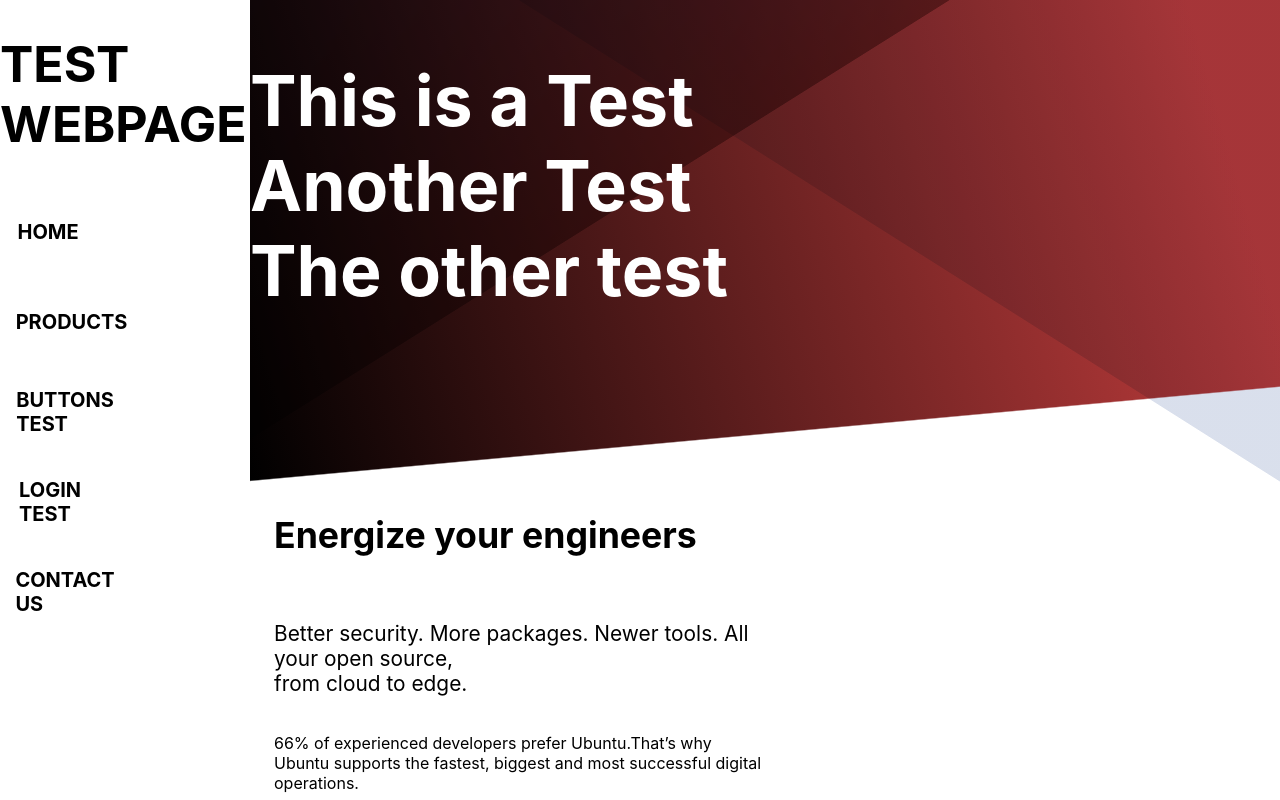
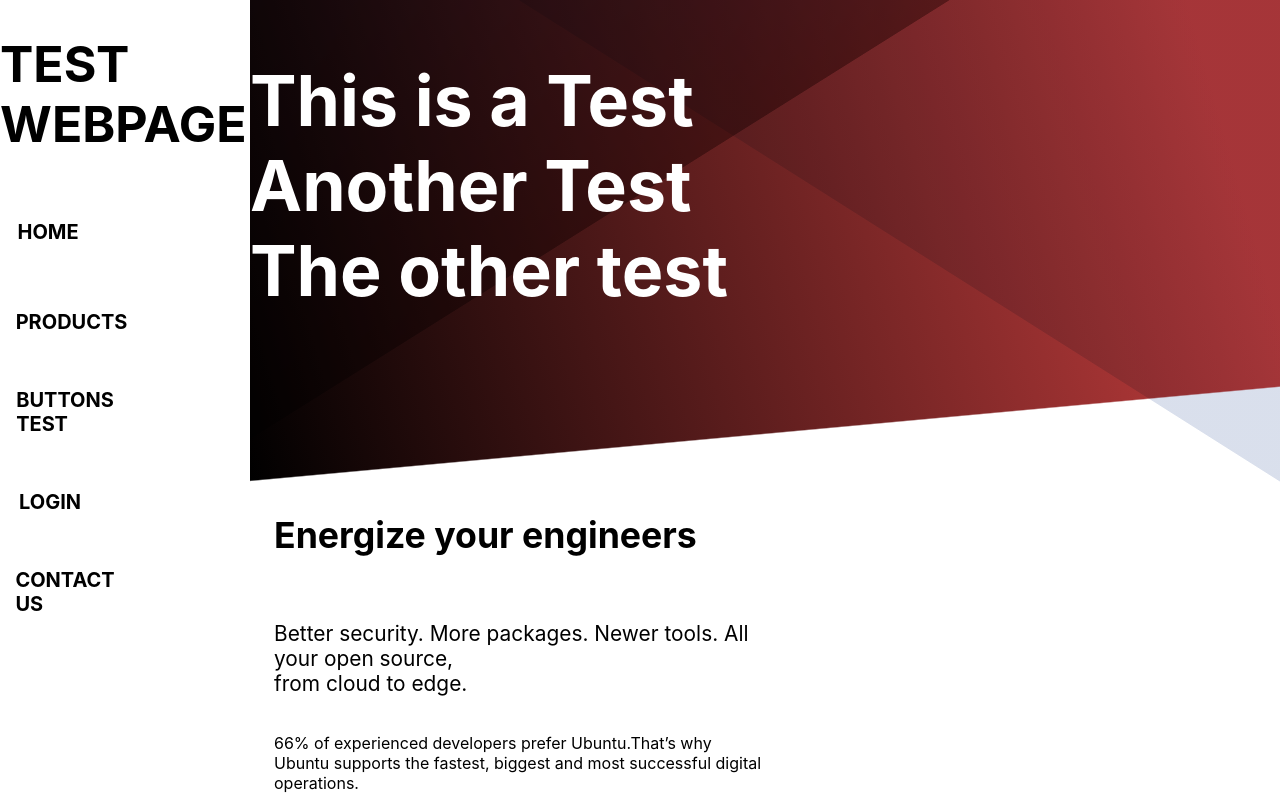
Before and after one commit to SungjunEom/express_deployment_test, a React (Create React App) app in the folder MainPage/: page / in a window 1280 px wide. Shown: the top 800 px of the page. Built offline with nearby package versions, Linux system fonts and the light colour scheme.

Commit message:
로그인 후 제품 볼 수 있도록 수정

```diff
--- a/MainPage/src/App.js
+++ b/MainPage/src/App.js
@@ -27,7 +27,7 @@ export default function App() {
               <Link to ="/Home"><BoldTextButton width="36px" height="30px" value="HOME" onClick={test} /></Link>
               <Link to ="/Products"><BoldTextButton width="83px" height="30px" value="PRODUCTS" onClick={test} /></Link>
               <Link to ="/ButtonParty"><BoldTextButton width="70px" height="30px" value="BUTTONS TEST" onClick={test} /></Link>
-              <Link to ="/Login"><BoldTextButton width="40px" height="30px" value="LOGIN TEST" /></Link>
+              <Link to ="/Login"><BoldTextButton width="40px" height="30px" value="LOGIN" /></Link>
               <Link to ="/ContactUs"><BoldTextButton width="70px" height="30px" value="CONTACT US" onClick={test} /></Link>
             </div>
           </div>
--- a/MainPage/src/Products.js
+++ b/MainPage/src/Products.js
@@ -5,8 +5,11 @@ import BlackRoundButton from './BlackRoundButton.js';
 import BoldTextButton from './BoldTextButton.js';
 import ButtonParty from './ButtonParty.js';
 import {Outlet, Link} from "react-router-dom";
+import {useCookies} from 'react-cookie';
 
 export default function Products() {
+  const [cookies] = useCookies(['toyproject_auth']);
+  if (cookies.toyproject_auth != undefined && cookies.toyproject_auth != 'undefined') {
   return (
     <div className="products-wrapper">
       <div style={{paddingTop:"50px"}}>
@@ -28,4 +31,8 @@ export default function Products() {
       </div>
     </div>
   );
+  }
+  return (
+    <h1>로그인 후 볼 수 있습니다.</h1>
+  );
 }
```
Also changed, not shown: 8 other files (tests, documents, lock files or other folders).
